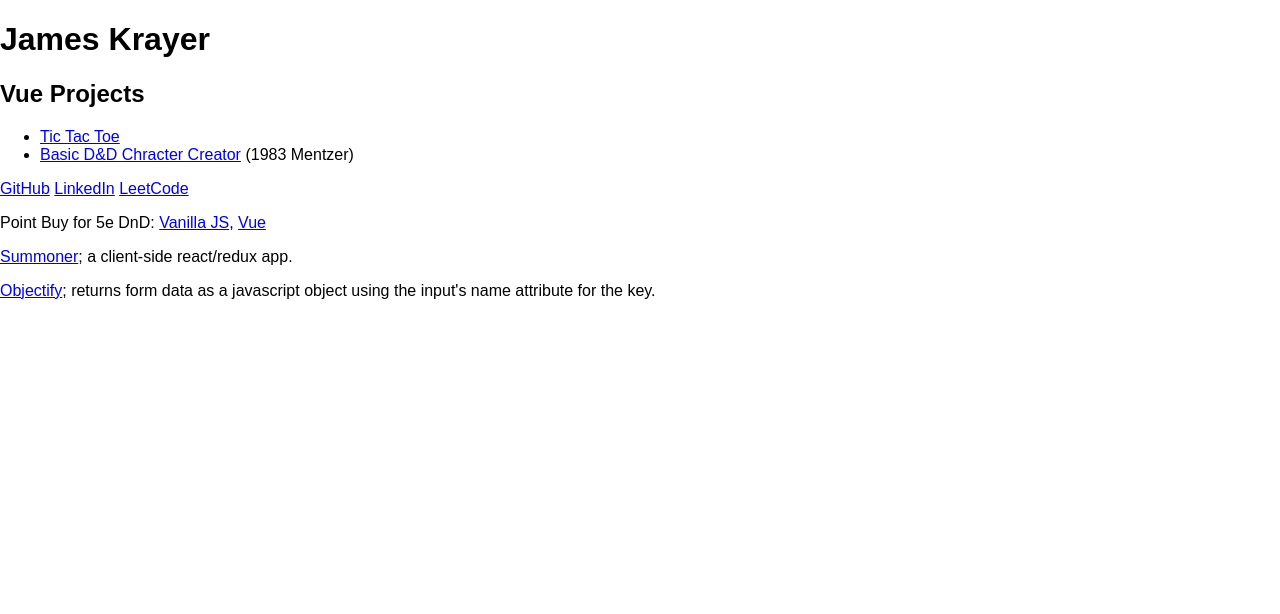
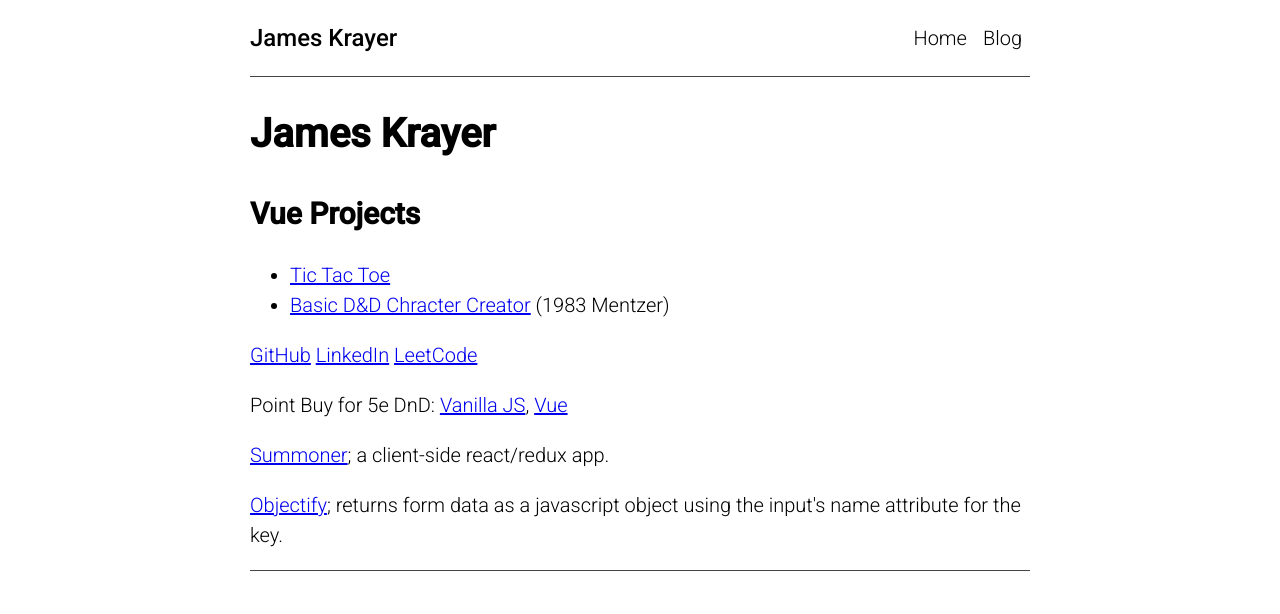
Before and after one commit to jkrayer/jkrayer.github.io, an Eleventy site: page src/index.md in a window 1280 px wide. Built offline with nearby package versions, Linux system fonts and the light colour scheme; Eleventy itself is replaced by a stand-in of ours; files that its build step writes are made by us from their sources.

Commit message:
Add header and footer

```diff
--- a/src/_includes/base.njk
+++ b/src/_includes/base.njk
@@ -12,8 +12,13 @@
     <link rel="canonical" href="https://jameskrayer.com" />
   </head>
   <body>
+
+    {% include "header.njk" %}
+
     <h1>{{ title }}</h1>
 
     {{ content | safe }}
+
+    {% include "footer.njk" %}
   </body>
 </html>
--- /dev/null
+++ b/src/_includes/footer.njk
@@ -0,0 +1,2 @@
+<footer class="site-footer">
+</footer>
--- /dev/null
+++ b/src/_includes/header.njk
@@ -0,0 +1,8 @@
+<header class="site-header">
+  <h1 class="site-title">James Krayer</h1>
+
+  <nav class="site-nav">
+    <a class="site-link" href="/">Home</a>
+    <a class="site-link" href="/blog/">Blog</a>
+  </nav>
+</header>
--- a/src/_includes/post.njk
+++ b/src/_includes/post.njk
@@ -13,6 +13,9 @@
     <link rel="canonical" href="{{'https://jameskrayer.com' + page.url }}" />
   </head>
   <body>
+
+    {% include "header.njk" %}
+
     <article class="post">
       <header class="post-header">
         <h1>{{ title }}</h1>
@@ -31,5 +34,7 @@
         {% endfor %}
       </footer>
     </article>
+
+    {% include "footer.njk" %}
   </body>
 </html>
--- a/src/style/style.scss
+++ b/src/style/style.scss
@@ -1,22 +1,67 @@
+$gray: #444;
+
 html,
 body {
-  padding: 0;
-  margin: 0;
-  font-family: sans-serif;
+  max-width: 50em;
+  padding-right: 10px;
+  padding-left: 10px;
+  margin: 0 auto;
+  font: 300 1rem/1.5 'Roboto', Arial, sans-serif;
+}
+
+// 62rem
+@media only screen and (min-width: 992px) {
+  body {
+    font-size: 1.25rem;
+  }
+}
+
+.site{
+  &-header,
+  &-footer {
+    box-sizing: border-box;
+    padding-top: 1em;
+    padding-bottom: 1em;
+  }
+
+  &-header {
+    display: flex;
+    align-items: center;
+    border-bottom: 1px solid $gray;
+    margin-bottom: 1em;
+  }
+
+  &-footer {
+    border-top: 1px solid $gray;
+    margin-top: 1em;
+  }
+
+  &-title {
+    margin: 0;
+    font-size: 1.5rem;
+    font-weight: 500;
+  }
+
+  &-nav {
+    display: flex;
+    flex-grow: 1;
+    justify-content: flex-end;
+  }
+
+  &-link {
+    padding-right: .5rem;
+    padding-left: .5rem;
+    text-decoration: none;
+    color: #000;
+  }
 }
 
 .post {
   box-sizing: border-box;
-  max-width: 42em;
-  padding-right: 10px;
-  padding-left: 10px;
-  margin-right: auto;
-  margin-left: auto;
-  font: 300 1rem/1.44444 'Roboto', Arial, sans-serif;
 
   h2, h3, h4, h5, h6 {
-    margin-top: .25em;
-    margin-bottom: .25em;
+    margin-top: .375em;
+    margin-bottom: .375em;
     line-height: 1;
   }
 
@@ -53,18 +98,18 @@ body {
   }
 
   p {
-    margin-top: 1em;
-    margin-bottom: 1em;
+    margin-top: 1.25em;
+    margin-bottom: 1.25em;
   }
 
   pre[class*="language-"] {
-    margin-top: 2em;
-    margin-bottom: 2em;
+    margin-top: 2.25em;
+    margin-bottom: 2.25em;
   }
 
   &-time {
     font-size: .75em;
-    color: #444;
+    color: $gray;
     font-style: oblique;
   }
 
@@ -86,10 +131,3 @@ body {
     }
   }
 }
-
-// 62rem
-@media only screen and (min-width: 992px) {
-  .post {
-    font-size: 1.25rem;
-  }
-}
```
